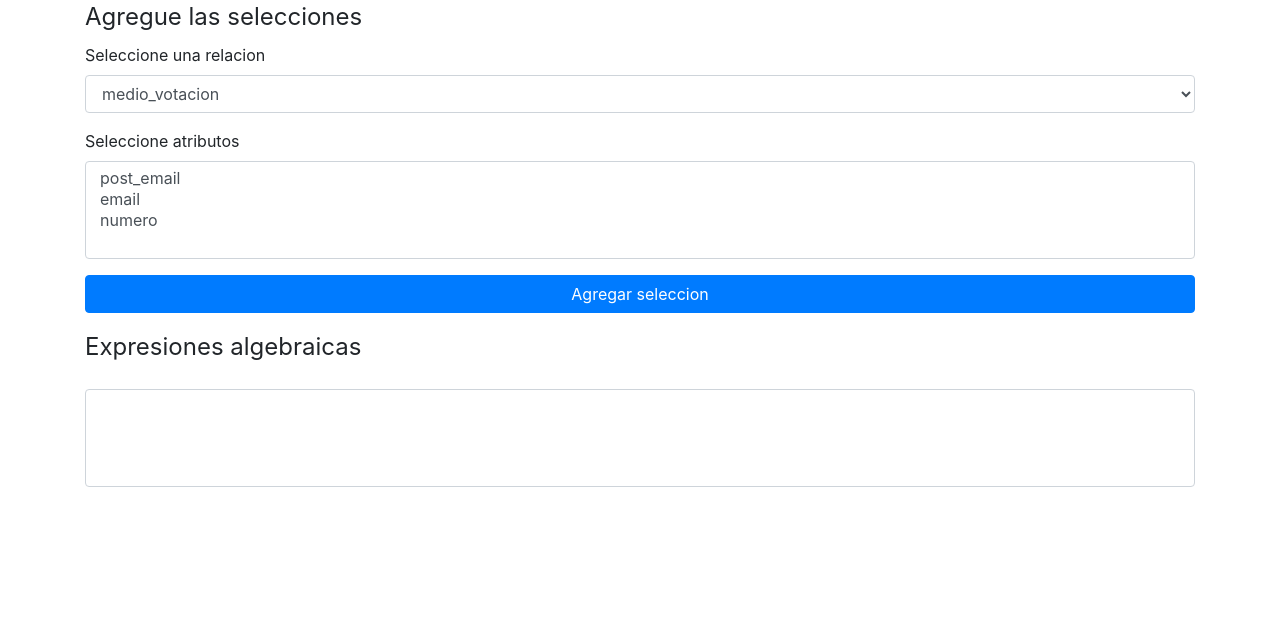
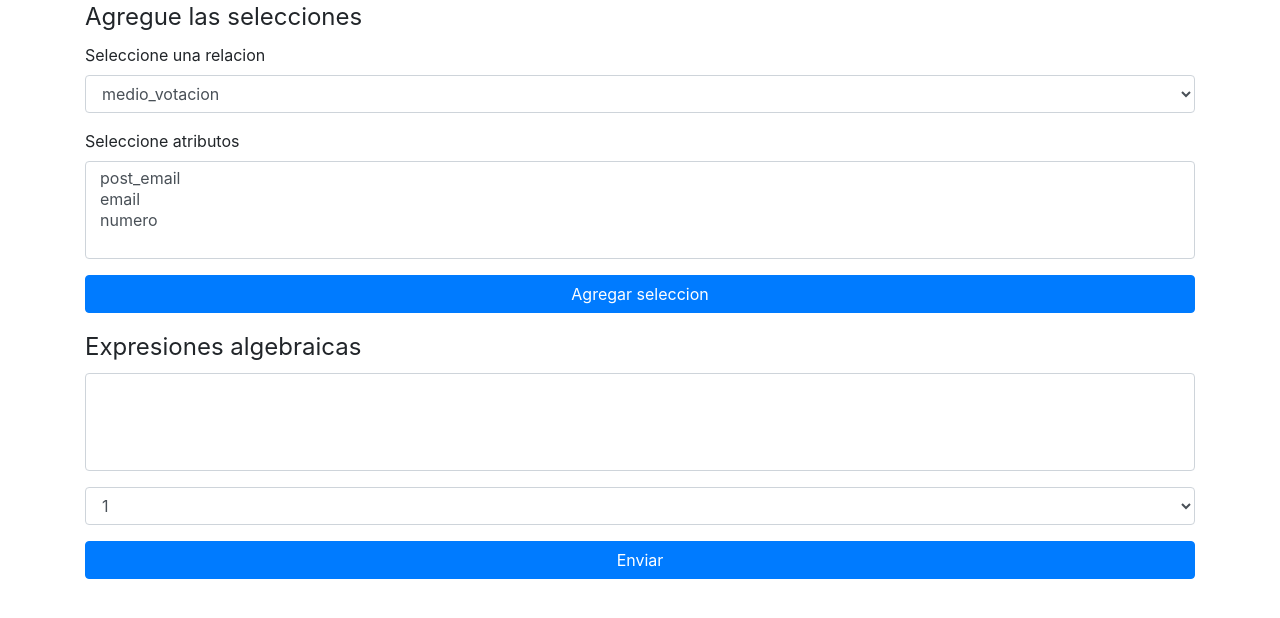
Before and after one commit to Ang3lino/ddb-project, a Flask app: page /vertical in a window 1280 px wide. Shown: the part 57-675 px from the top of the page. Run offline with Flask 2, Linux system fonts and the light colour scheme; lists and menus that the app fills with data are empty; some libraries are stand-ins or nearby versions.

Commit message:
Controladores listos

```diff
--- a/templates/vertical.html
+++ b/templates/vertical.html
@@ -33,34 +33,52 @@
 
   <fieldset class="form-group">
     <legend>Expresiones algebraicas</legend>
-    <table class="table table-striped" id="table-expressions">
-        <!--
-        <tr>
-          <td> p.1 </td>
-        </tr> -->
-    </table>
 
     <div class="form-group">
-      <select class="form-control table-striped" id="table-expressions" multiple>
+      <select multiple id="select-expressions" class="form-control">
         <!-- <option value="attr.0">attr.0</option> -->
       </select>
     </div>
+
+    <div class="form-group">
+      <select id="select-site"  class="form-control">
+        <option value="1">1</option>
+        <option value="2">2</option>
+        <option value="3">3</option>
+      </select>
+    </div>
+
+    <button class="btn btn-primary btn-block" id="btn-send-site">Enviar</button>
   </fieldset>
 
 
   <script>
     const selRelation = document.getElementById('relation');
+    const selSite = document.getElementById("select-site");
+
     const selMultAttributes = document.getElementById('selected_attributes');
+    const selMultExpressions = document.getElementById("select-expressions");
+
+    const btnSendSite = document.getElementById("btn-send-site");
     const btnAddSelection = document.getElementById('btn-add-selection');
-    const tableExpressions = document.getElementById("table-expressions");
+
+
+    btnSendSite.onclick = e => {
+      const reqObj = {
+        site: selSite.value,
+        queries: valuesFromMultipleSelect(selMultExpressions)
+      }
+      console.log(reqObj)
+    }
+
+    function valuesFromMultipleSelect(selectObject) {
+      return Array.from(selectObject.selectedOptions).map(option => option.value)
+    }
 
     btnAddSelection.onclick = e => {
-      const row = tableExpressions.insertRow(-1) // insert at the end
-      const cell = row.insertCell(0) // at index 0
-      const attributes = Array.from(selMultAttributes.selectedOptions).map(option => option.value)
+      const attributes = valuesFromMultipleSelect(selMultAttributes)
       const query = `SELECT ${attributes.join(', ')} FROM ${selRelation.value}`
-      const text = document.createTextNode(query)
-      cell.appendChild(text)
+      replaceChildrenSelect(selMultExpressions, [query])
     }
 
     String.prototype.replaceAll = function (search, replacement) {
```
